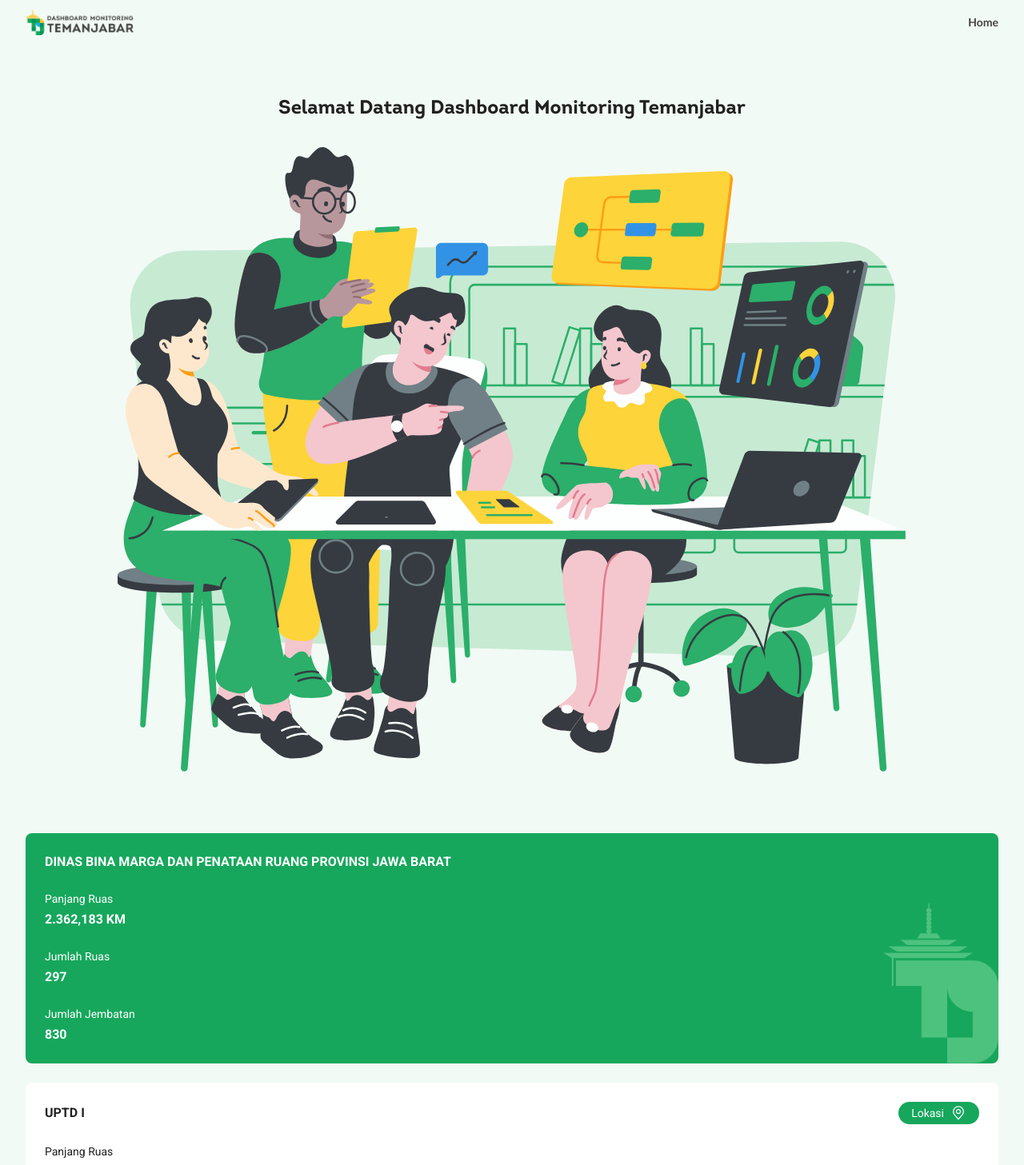
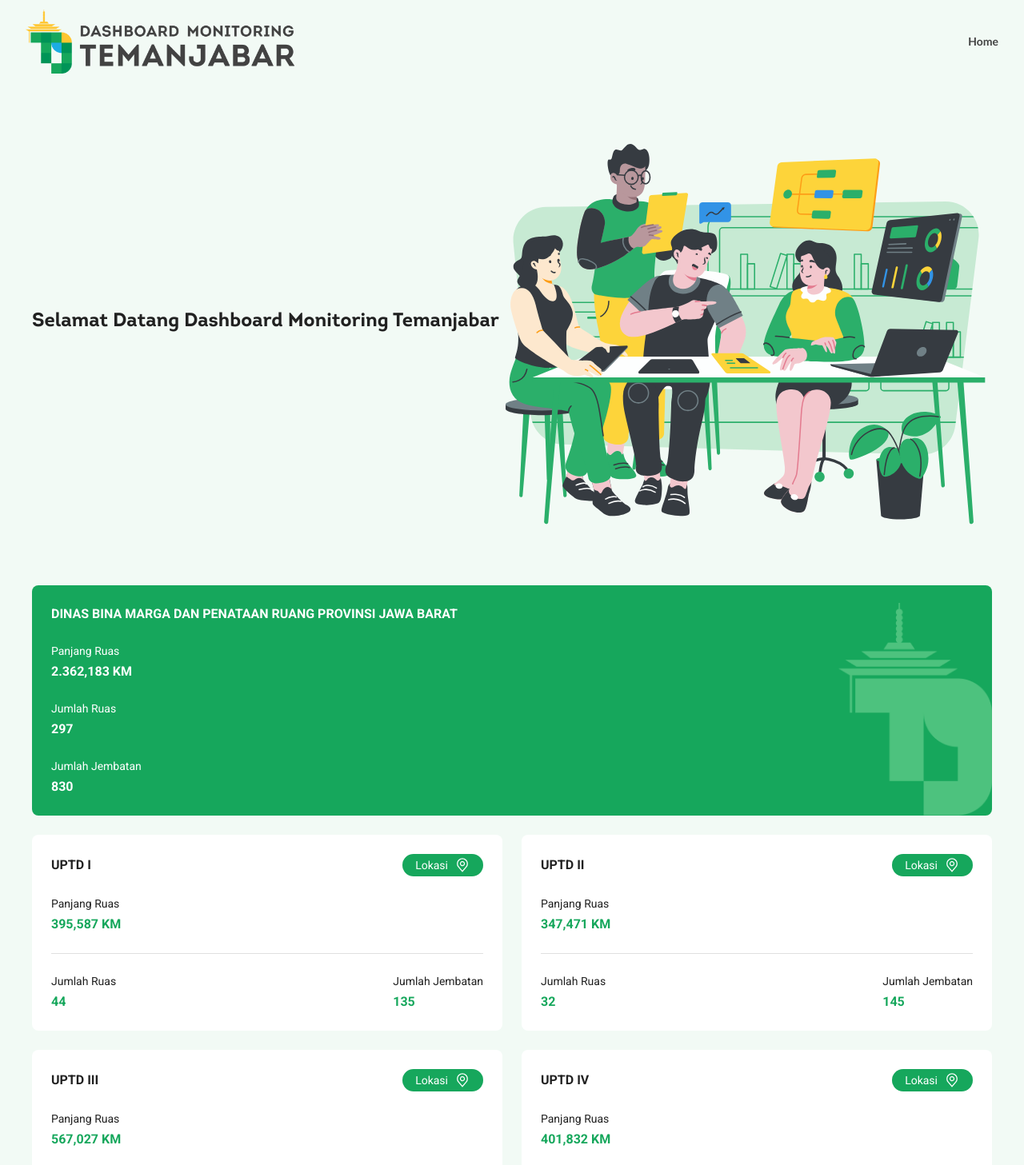
Before and after one commit to DBMPR-JABAR/Dashboard-Monitoring, a Next.js app: page / in a window 1280 px wide. Shown: the top 1457 px of the page at 80% size. Built offline with nearby package versions, Linux system fonts and the light colour scheme.

Commit message:
feat: add responsive design at mobile landscape screen on index page

```diff
--- a/src/components/container/Container.jsx
+++ b/src/components/container/Container.jsx
@@ -1,3 +1,3 @@
 export default function Container({ children }) {
-  return <div className="mx-8">{children}</div>
+  return <div className="mx-8 md:mx-10">{children}</div>
 }
--- a/src/components/footer/Footer.jsx
+++ b/src/components/footer/Footer.jsx
@@ -15,7 +15,7 @@ import youtubeSvg from '../../assets/icon/youtube_color.svg'
 import logoTjGray from '../../assets/logo/logo_tj_gray.png'
 
 export default function Footer() {
-  const { height, width } = useWindowDimensions()
+  const { width } = useWindowDimensions()
 
   return (
     <footer className="mt-32 bg-white">
@@ -72,7 +72,7 @@ export default function Footer() {
             </div>
             <div className="flex-1">
               <FooterSection title="Ikuti Kami" source={peopleFillGreenSvg}>
-                <div className="flex w-1/2 justify-between">
+                <div className="flex w-1/2 justify-between md:w-1/4">
                   <a href="#">
                     <Image
                       src={instagramSvg}
@@ -92,7 +92,7 @@ export default function Footer() {
           </div>
         </div>
         <Image
-          className="absolute bottom-0 right-0 z-0 w-56"
+          className="absolute bottom-0 right-0 z-0 w-56 md:w-72"
           src={logoTjGray}
           alt="Logo Temanjabar"
         />
--- a/src/components/hero/Hero.jsx
+++ b/src/components/hero/Hero.jsx
@@ -3,14 +3,14 @@ import discussionSvg from '../../assets/images/discussion.svg'
 
 export default function Hero() {
   return (
-    <div className="flex-row justify-center items-center px-6 py-16">
+    <div className="px-6 py-16 md:flex md:justify-between md:items-center md:px-10">
       <div>
-        <span className="block text-2xl text-gray-900 font-bold font-intro text-center mb-8">
+        <span className="block text-2xl text-gray-900 font-bold font-intro text-center mb-8 md:text-left">
           Selamat Datang Dashboard Monitoring Temanjabar
         </span>
       </div>
       <Image
-        className="my-3 w-4/5 m-auto"
+        className="my-3 w-4/5 m-auto md:w-1/2"
         src={discussionSvg}
         alt="Logo Temanjabar"
       />
--- a/src/components/nav/Nav.jsx
+++ b/src/components/nav/Nav.jsx
@@ -1,9 +1,12 @@
-import { useState, useEffect } from 'react'
+import { useState, useEffect, useMemo } from 'react'
+
+import useWindowDimensions from '../../hooks/useWindowDimensions'
 
 import Logo from '../logo/Logo'
 
 export default function Nav() {
   const [isOnTop, setIsOnTop] = useState(true)
+  const { width } = useWindowDimensions()
 
   useEffect(() => {
     function onWindowScrolled() {
@@ -17,13 +20,25 @@ export default function Nav() {
     }
   }, [])
 
+  const logoSize = useMemo(() => {
+    if (width < 640) {
+      return 32
+    } else if (width < 1024) {
+      return 40
+    } else if (width < 1280) {
+      return 48
+    } else {
+      return 80
+    }
+  }, [width])
+
   return (
     <nav
       className={`sticky top-0 z-[9999] flex justify-between items-center py-3 px-8 border-gray-300 transition ${
         isOnTop ? 'bg-transparent border-b-0' : 'bg-white border-b'
       }`}
     >
-      <Logo height={32} />
+      <Logo height={logoSize} />
       <div>
         <a href="#" className="font-lato text-sm font-bold text-gray-800">
           <span>Home</span>
--- a/src/components/section/overview/MainOverviewCard.jsx
+++ b/src/components/section/overview/MainOverviewCard.jsx
@@ -3,7 +3,7 @@ import logoTjGreen from '../../../assets/logo/logo_tj_green.png'
 
 export default function MainOverviewCard() {
   return (
-    <div className="row-span-2 p-6 rounded-lg relative text-white bg-primaryGreen">
+    <div className="row-span-2 p-6 rounded-lg relative text-white bg-primaryGreen md:row-span-1 md:col-span-2">
       <div className="relative z-10">
         <div className="w-[70%]">
           <span className="font-roboto font-bold">
@@ -24,7 +24,7 @@ export default function MainOverviewCard() {
         </div>
       </div>
       <Image
-        className="absolute bottom-0 right-0 z-0 w-36"
+        className="absolute bottom-0 right-0 z-0 w-36 md:w-48"
         src={logoTjGreen}
         alt="Logo Temanjabar"
       />
--- a/src/components/section/overview/OverviewSection.jsx
+++ b/src/components/section/overview/OverviewSection.jsx
@@ -5,7 +5,7 @@ import SubOverviewCard from './SubOverviewCard'
 export default function OverviewSection() {
   return (
     <Container>
-      <div className="grid grid-cols-1 gap-6">
+      <div className="grid grid-cols-1 gap-6 md:grid-cols-2">
         <MainOverviewCard />
         <SubOverviewCard
           uptdName="UPTD I"
```
Also changed, not shown: .eslintrc.json.
